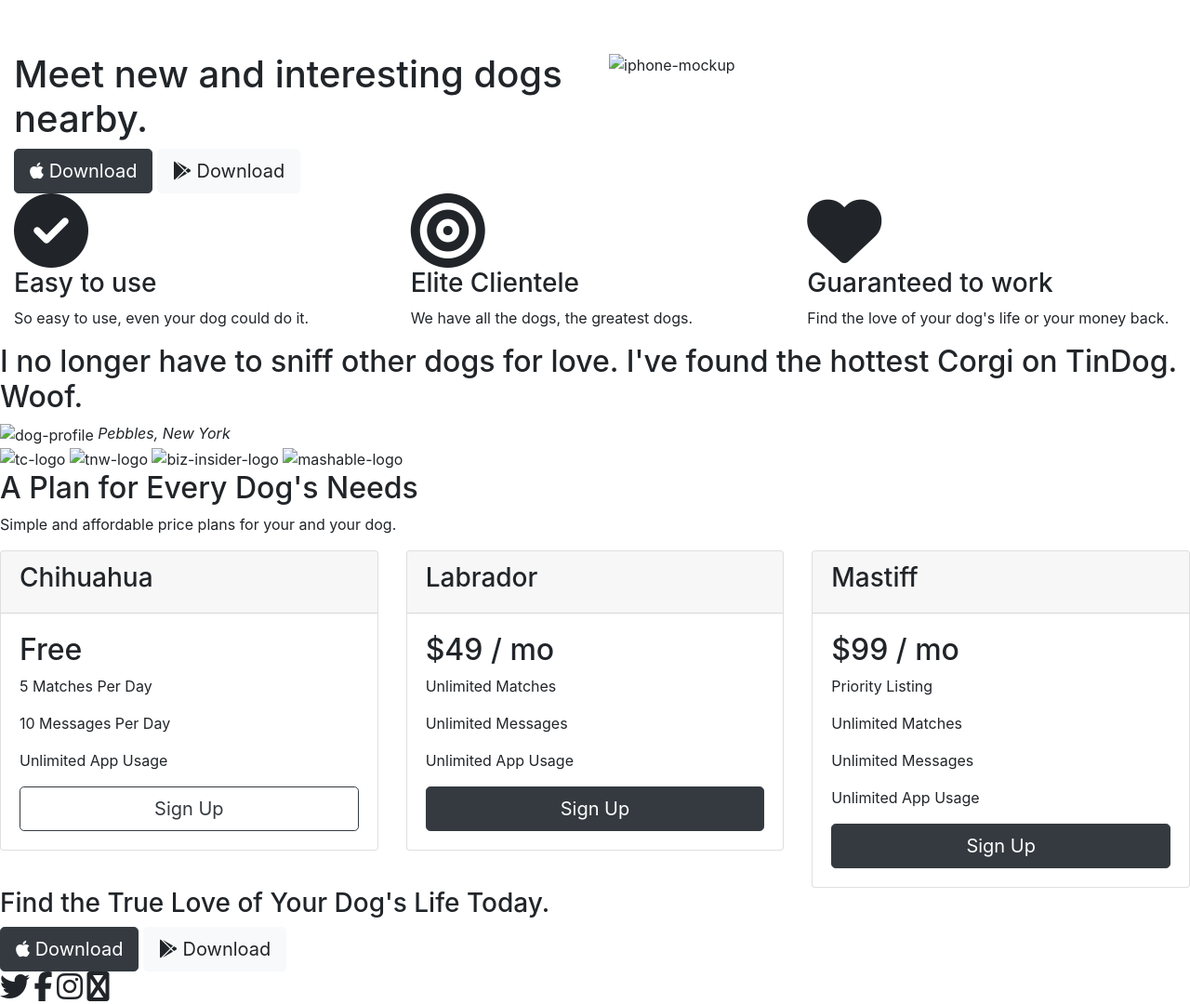
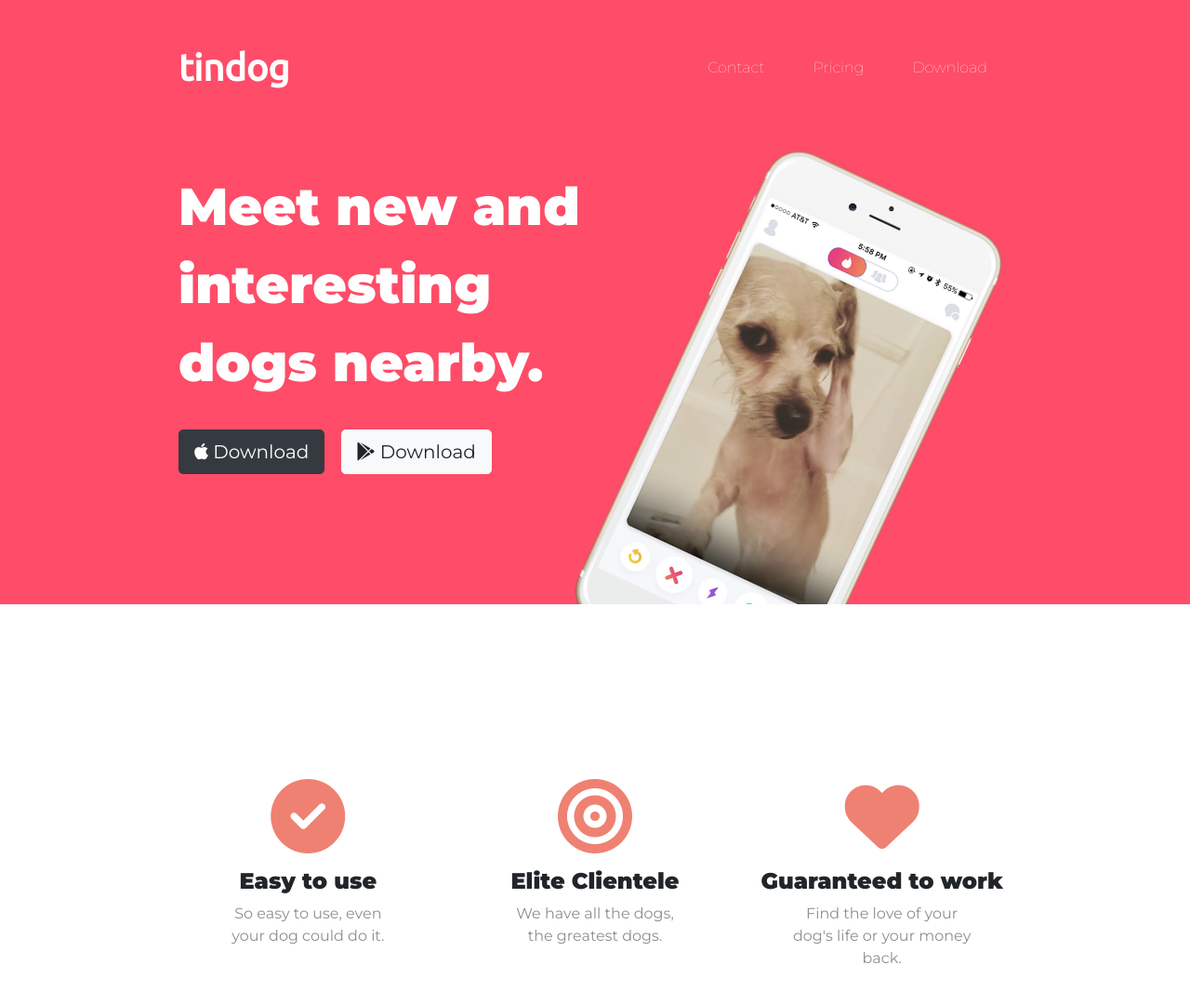
Before and after one commit to byrnge/tindog, a plain HTML site: page index.html in a window 1280 px wide. Shown: the top 1080 px of the page at 93% size. Drawn offline with nearby package versions, Linux system fonts and the light colour scheme; the site is published under a folder, as on GitHub Pages, so addresses that start at the root find nothing.

Commit message:
Update index.html

```diff
--- a/index.html
+++ b/index.html
@@ -6,7 +6,7 @@
   <title>TinDog</title>
   <link rel="stylesheet" href="https://stackpath.bootstrapcdn.com/bootstrap/4.4.1/css/bootstrap.min.css" integrity="sha384-Vkoo8x4CGsO3+Hhxv8T/Q5PaXtkKtu6ug5TOeNV6gBiFeWPGFN9MuhOf23Q9Ifjh" crossorigin="anonymous">
   <script src="https://stackpath.bootstrapcdn.com/bootstrap/4.4.1/js/bootstrap.min.js" integrity="sha384-wfSDF2E50Y2D1uUdj0O3uMBJnjuUD4Ih7YwaYd1iqfktj0Uod8GCExl3Og8ifwB6" crossorigin="anonymous"></script>
-  <link rel="stylesheet" href="/master.css">
+  <link rel="stylesheet" href="master.css">
 
   <script src="https://code.jquery.com/jquery-3.4.1.slim.min.js" integrity="sha384-J6qa4849blE2+poT4WnyKhv5vZF5SrPo0iEjwBvKU7imGFAV0wwj1yYfoRSJoZ+n" crossorigin="anonymous"></script>
   <script src="https://cdn.jsdelivr.net/npm/popper.js@1.16.0/dist/umd/popper.min.js" integrity="sha384-Q6E9RHvbIyZFJoft+2mJbHaEWldlvI9IOYy5n3zV9zzTtmI3UksdQRVvoxMfooAo" crossorigin="anonymous"></script>
@@ -16,7 +16,7 @@
   <!-- Google fonts -->
   <link href="https://fonts.googleapis.com/css?family=Montserrat:100,400,900&display=swap" rel="stylesheet">
   <link href="https://fonts.googleapis.com/css?family=Ubuntu&display=swap" rel="stylesheet">
-  <link rel="stylesheet" href="/styles.css">
+  <link rel="stylesheet" href="styles.css">
 </head>
 
 <body>
@@ -59,7 +59,7 @@
           <button type="button" class="btn btn-light btn-lg download-button"><i class="fab fa-google-play"></i> Download</button>
         </div>
         <div class="col-lg-6">
-          <img class="title-image" src="/iphone6.png" alt="iphone-mockup">
+          <img class="title-image" src="iphone6.png" alt="iphone-mockup">
         </div>
       </div>
   </section>
@@ -101,12 +101,12 @@
       <div class="carousel-inner">
         <div class="carousel-item active">
           <h2 class="testimonial-text">I no longer have to sniff other dogs for love. I've found the hottest Corgi on TinDog. Woof.</h2>
-          <img class="testimonial-image" src="/dog-img.jpg" alt="dog-profile">
+          <img class="testimonial-image" src="dog-img.jpg" alt="dog-profile">
           <em>Pebbles, New York</em>
         </div>
         <div class="carousel-item">
           <h2 class="testimonial-text">My dog used to be so lonely, but with TinDog's help, they've found the love of their life. I think.</h2>
-          <img class="testimonial-image" src="/lady-img.jpg" alt="lady-profile">
+          <img class="testimonial-image" src="lady-img.jpg" alt="lady-profile">
           <em>Beverly, Illinois</em>
         </div>
       </div>
@@ -124,10 +124,10 @@
   <!-- Press -->
 
   <section class="colored-section" id="press">
-    <img class="press-logo" src="/techcrunch.png" alt="tc-logo">
-    <img class="press-logo" src="/tnw.png" alt="tnw-logo">
-    <img class="press-logo" src="/bizinsider.png" alt="biz-insider-logo">
-    <img class="press-logo" src="/mashable.png" alt="mashable-logo">
+    <img class="press-logo" src="techcrunch.png" alt="tc-logo">
+    <img class="press-logo" src="tnw.png" alt="tnw-logo">
+    <img class="press-logo" src="bizinsider.png" alt="biz-insider-logo">
+    <img class="press-logo" src="mashable.png" alt="mashable-logo">
 
   </section>
 
```
